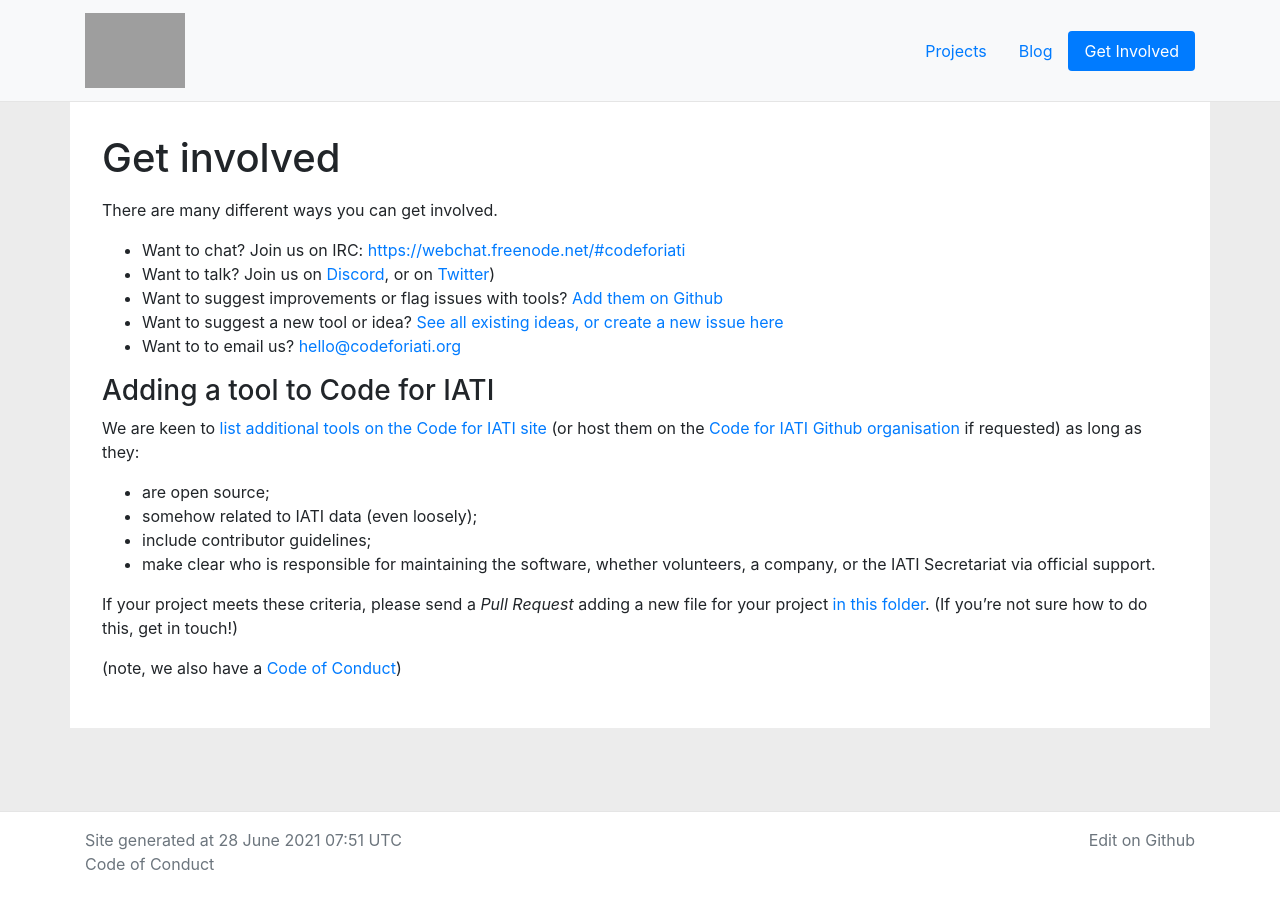
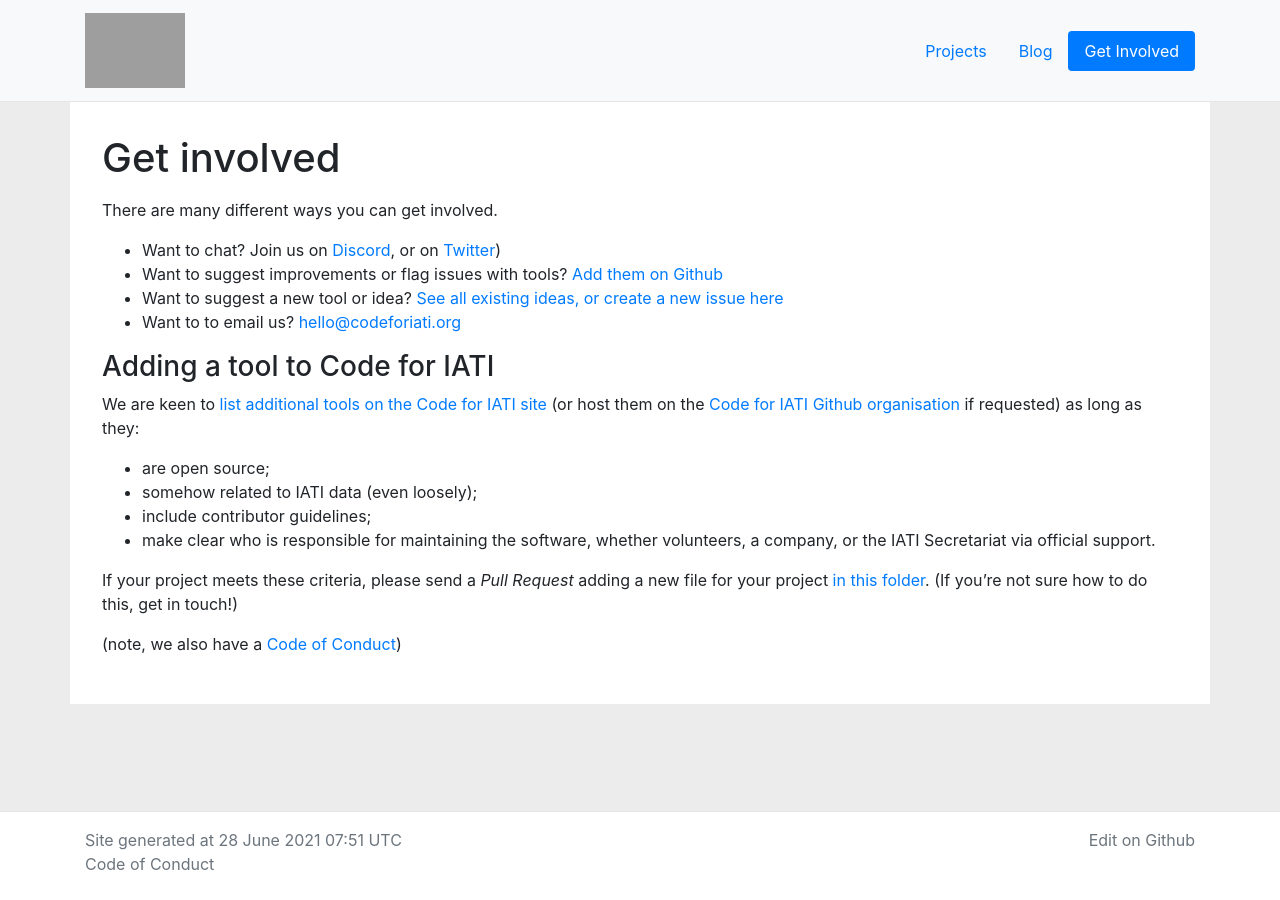
Before and after one commit to codeforIATI/codeforiati.github.io, a Jekyll site: the page built from pages/get-involved.md, in a window 1280 px wide. Built offline with Jekyll 4.4.1, drawn with Linux system fonts in a browser that asks for light colours.

Commit message:
Removing IRC link as afaik we are not available there

```diff
--- a/pages/get-involved.md
+++ b/pages/get-involved.md
@@ -7,8 +7,7 @@ excerpt: Learn how to get involved in Code for IATI.
 
 There are many different ways you can get involved.
 
-* Want to chat? Join us on IRC: [https://webchat.freenode.net/#codeforiati](https://webchat.freenode.net/#codeforiati)
-* Want to talk? Join us on [Discord](https://discord.gg/hdH5bEXePM), or on [Twitter](https://twitter.com/search?q=%23iati&f=live))
+* Want to chat? Join us on [Discord](https://discord.gg/hdH5bEXePM), or on [Twitter](https://twitter.com/search?q=%23iati&f=live))
 * Want to suggest improvements or flag issues with tools? [Add them on Github](https://github.com/codeforIATI)
 * Want to suggest a new tool or idea? [See all existing ideas, or create a new issue here](https://github.com/codeforIATI/iati-ideas/issues)
 * Want to to email us? [hello@codeforiati.org](mailto:hello@codeforiati.org)
```
